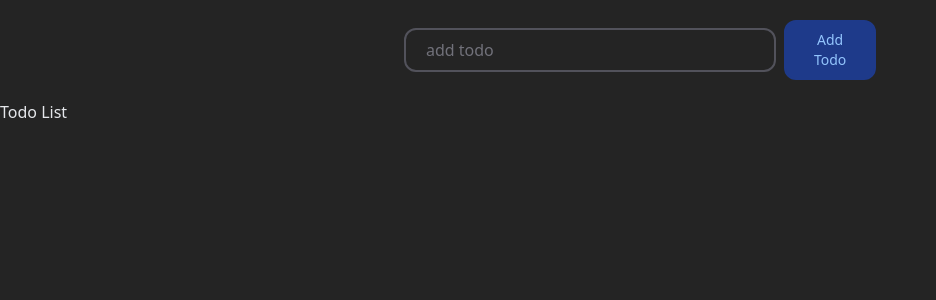
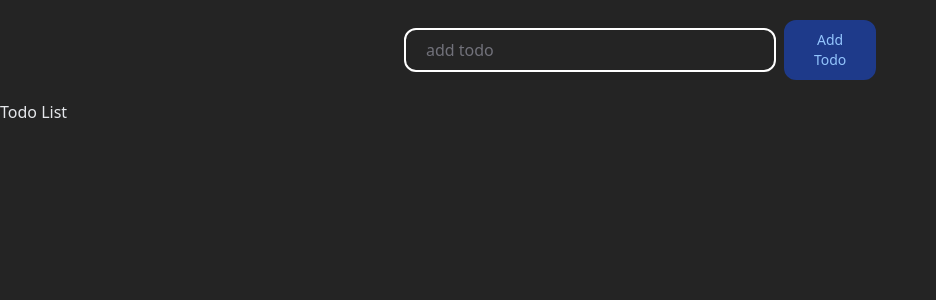
Before and after one commit to emonmahdi/react-typescript-todo-app, a React (Vite) app: page / in a window 1280 px wide. Shown: the top 300 px of the page, without its empty margins (0-936 px from the left). Built offline with nearby package versions, Linux system fonts and the light colour scheme.

Commit message:
automatically focus on an input field

```diff
--- a/src/components/AddTodo.tsx
+++ b/src/components/AddTodo.tsx
@@ -1,8 +1,14 @@
-import { useState } from 'react'
+import { useEffect, useRef, useState } from 'react'
 
 const AddTodo = () => {
   const [input, setInput] = useState<string>('')
-  //   console.log(input)
+  const inputRef = useRef<HTMLInputElement>(null)
+
+  useEffect(() => {
+    if (inputRef.current) {
+      inputRef.current.focus()
+    }
+  }, [])
 
   const handleSubmission = (e: React.FormEvent) => {
     e.preventDefault()
@@ -15,6 +21,7 @@ const AddTodo = () => {
         <div className="flex items-center w-full max-w-lg gap-2 p-5 m-auto">
           <input
             type="text"
+            ref={inputRef}
             value={input}
             onChange={e => setInput(e.target.value)}
             placeholder="add todo"
```
Also changed, not shown: 1 other file (tests, documents, lock files or other folders).
